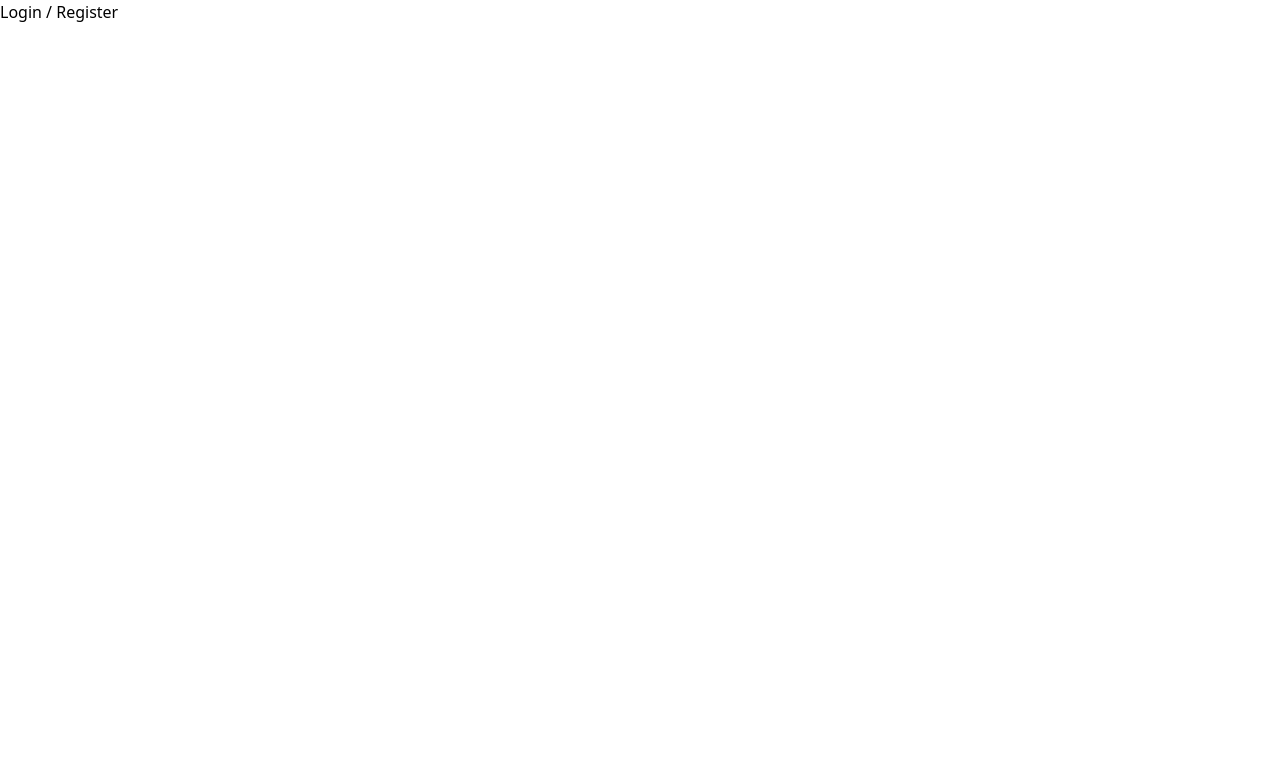
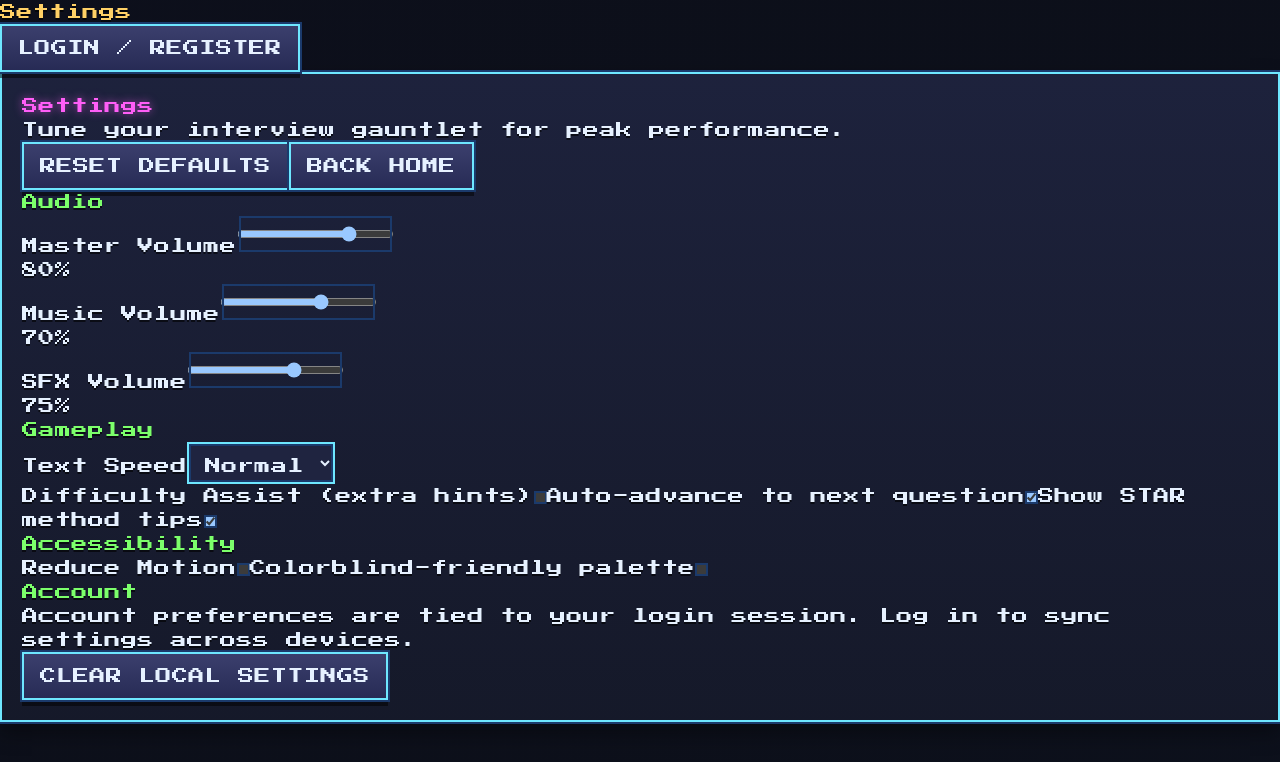
Before and after one commit to jacfrist/hr-pg, a React app in the folder frontend/: page /settings in a window 1280 px wide. Before the commit this address had no page. Shown: the top 762 px of the page. Built offline with nearby package versions, Linux system fonts and the light colour scheme; the HTML template or start-up script is replaced by a standard one.

Commit message:
add history page and update styling to be 16bit

```diff
--- a/frontend/src/App.tsx
+++ b/frontend/src/App.tsx
@@ -1,9 +1,11 @@
 import { useState } from 'react';
-import { BrowserRouter as Router, Routes, Route } from 'react-router-dom';
+import { BrowserRouter as Router, Routes, Route, Link } from 'react-router-dom';
 import Home from './pages/Home';
 import LevelSelect from './pages/LevelSelect';
 import Game from './pages/Game';
 import Results from './pages/Results';
+import Settings from './pages/Settings';
+import History from './pages/History';
 import LoginModal from './components/LoginModal';
 import { useAuth } from './context/AuthContext';
 
@@ -13,6 +15,22 @@
 
   return (
     <Router>
+      <div className="absolute top-4 left-4 z-10 flex items-center gap-2">
+        <Link
+          to="/settings"
+          className="bg-purple-600 hover:bg-purple-700 text-white font-bold py-2 px-4 rounded text-sm transition-colors border border-purple-400 inline-block"
+        >
+          Settings
+        </Link>
+        {user && (
+          <Link
+            to="/history"
+            className="bg-purple-600 hover:bg-purple-700 text-white font-bold py-2 px-4 rounded text-sm transition-colors border border-purple-400 inline-block"
+          >
+            History
+          </Link>
+        )}
+      </div>
       <div className="absolute top-4 right-4 z-10">
         {user ? (
           <div className="flex items-center gap-4">
@@ -41,6 +59,8 @@
         <Route path="/level-select" element={<LevelSelect />} />
         <Route path="/game" element={<Game />} />
         <Route path="/results" element={<Results />} />
+        <Route path="/settings" element={<Settings />} />
+        <Route path="/history" element={<History />} />
       </Routes>
     </Router>
   );
--- a/frontend/src/index.css
+++ b/frontend/src/index.css
@@ -1,9 +1,146 @@
+@import url('https://fonts.googleapis.com/css2?family=Press+Start+2P&display=swap');
+
 @tailwind base;
 @tailwind components;
 @tailwind utilities;
 
+:root {
+  color-scheme: dark;
+  --retro-bg: #0c0f1a;
+  --retro-bg-alt: #161a2b;
+  --retro-panel: #1f2440;
+  --retro-border: #6ee7ff;
+  --retro-border-dark: #1b3a6b;
+  --retro-primary: #ff5ef7;
+  --retro-secondary: #7cff6b;
+  --retro-accent: #ffd166;
+  --retro-text: #e6f1ff;
+  --retro-muted: #8aa0c3;
+  --retro-danger: #ff6b6b;
+}
+
+* {
+  box-sizing: border-box;
+}
+
+html, body, #root {
+  height: 100%;
+}
+
 body {
   margin: 0;
   min-height: 100vh;
-  font-family: system-ui, -apple-system, BlinkMacSystemFont, 'Segoe UI', Roboto, Oxygen, Ubuntu, Cantarell, 'Open Sans', 'Helvetica Neue', sans-serif;
+  font-family: 'Press Start 2P', system-ui, sans-serif;
+  background:
+    linear-gradient(180deg, rgba(12, 15, 26, 0.98), rgba(12, 15, 26, 0.98)),
+    repeating-linear-gradient(
+      90deg,
+      rgba(255, 255, 255, 0.03) 0,
+      rgba(255, 255, 255, 0.03) 2px,
+      transparent 2px,
+      transparent 6px
+    ),
+    repeating-linear-gradient(
+      0deg,
+      rgba(255, 255, 255, 0.02) 0,
+      rgba(255, 255, 255, 0.02) 2px,
+      transparent 2px,
+      transparent 6px
+    ),
+    radial-gradient(circle at top left, #2d1b5a, transparent 50%),
+    radial-gradient(circle at bottom right, #123b5a, transparent 50%);
+  color: var(--retro-text);
+  letter-spacing: 0.5px;
+  text-shadow: 0 2px 0 rgba(0, 0, 0, 0.6);
 }
+
+img, canvas, video {
+  image-rendering: pixelated;
+}
+
+a {
+  color: var(--retro-accent);
+  text-decoration: none;
+  border-bottom: 2px solid transparent;
+}
+
+a:hover {
+  border-bottom-color: var(--retro-accent);
+}
+
+button,
+input,
+select,
+textarea {
+  font-family: inherit;
+  letter-spacing: 0.5px;
+  color: var(--retro-text);
+}
+
+button {
+  background: linear-gradient(180deg, #3b3f6d, #272b55);
+  border: 2px solid var(--retro-border);
+  box-shadow: 0 0 0 2px var(--retro-border-dark), 0 6px 0 rgba(0, 0, 0, 0.5);
+  padding: 10px 16px;
+  text-transform: uppercase;
+  transition: transform 0.12s ease, box-shadow 0.12s ease, filter 0.12s ease;
+}
+
+button:hover {
+  filter: brightness(1.1);
+}
+
+button:active {
+  transform: translateY(2px);
+  box-shadow: 0 0 0 2px var(--retro-border-dark), 0 2px 0 rgba(0, 0, 0, 0.5);
+}
+
+input,
+select,
+textarea {
+  background: var(--retro-panel);
+  border: 2px solid var(--retro-border);
+  box-shadow: inset 0 0 0 2px var(--retro-border-dark);
+  padding: 10px 12px;
+}
+
+input::placeholder,
+textarea::placeholder {
+  color: var(--retro-muted);
+}
+
+hr {
+  border: none;
+  height: 4px;
+  background: linear-gradient(90deg, var(--retro-border), transparent);
+  opacity: 0.8;
+}
+
+::-webkit-scrollbar {
+  width: 12px;
+}
+
+::-webkit-scrollbar-track {
+  background: var(--retro-bg-alt);
+}
+
+::-webkit-scrollbar-thumb {
+  background: var(--retro-border);
+  border: 2px solid var(--retro-border-dark);
+}
+
+.retro-panel {
+  background: linear-gradient(180deg, rgba(31, 36, 64, 0.9), rgba(22, 26, 43, 0.9));
+  border: 2px solid var(--retro-border);
+  box-shadow: 0 0 0 2px var(--retro-border-dark), 0 10px 20px rgba(0, 0, 0, 0.4);
+  padding: 20px;
+}
+
+.retro-title {
+  color: var(--retro-primary);
+  text-shadow: 0 0 8px rgba(255, 94, 247, 0.6);
+}
+
+.retro-subtitle {
+  color: var(--retro-secondary);
+}
--- /dev/null
+++ b/frontend/src/pages/History.tsx
@@ -0,0 +1,162 @@
+import { useEffect, useState } from 'react';
+import { useNavigate } from 'react-router-dom';
+import axios from 'axios';
+import { API_BASE_URL } from '../config';
+import { useAuth } from '../context/AuthContext';
+
+type QuestionHistory = {
+  questionId: number;
+  turnIndex: number;
+  questionType: string | null;
+  prompt: string;
+  answer: string | null;
+  answeredAt: string | null;
+  score: number | null;
+  feedback: string | null;
+};
+
+type SessionHistory = {
+  sessionId: number;
+  role: string;
+  difficulty: string;
+  status: string;
+  startedAt: string | null;
+  endedAt: string | null;
+  questions: QuestionHistory[];
+};
+
+function formatRole(roleId: string) {
+  return roleId
+    .split('_')
+    .map(word => word.charAt(0).toUpperCase() + word.slice(1))
+    .join(' ');
+}
+
+function formatTimestamp(value: string | null) {
+  if (!value) return '—';
+  const date = new Date(value);
+  return Number.isNaN(date.getTime()) ? value : date.toLocaleString();
+}
+
+function History() {
+  const navigate = useNavigate();
+  const { user, token } = useAuth();
+  const [history, setHistory] = useState<SessionHistory[]>([]);
+  const [loading, setLoading] = useState(false);
+  const [error, setError] = useState('');
+
+  useEffect(() => {
+    if (!token) return;
+
+    const fetchHistory = async () => {
+      setLoading(true);
+      setError('');
+      try {
+        const response = await axios.get(`${API_BASE_URL}/api/history`, {
+          headers: { Authorization: `Bearer ${token}` }
+        });
+        setHistory(response.data.history || []);
+      } catch (err: unknown) {
+        if (axios.isAxiosError(err)) {
+          setError(err.response?.data?.message || 'Unable to load history.');
+        } else {
+          setError('Unable to load history.');
+        }
+      } finally {
+        setLoading(false);
+      }
+    };
+
+    fetchHistory();
+  }, [token]);
+
+  if (!user) {
+    return (
+      <div className="min-h-screen flex items-center justify-center p-4">
+        <div className="retro-panel max-w-xl w-full text-center space-y-4">
+          <h1 className="text-2xl retro-title">History Locked</h1>
+          <p className="text-sm text-purple-200">
+            Log in to view your previous interview sessions, answers, and feedback.
+          </p>
+          <button onClick={() => navigate('/')} className="text-xs">
+            Back Home
+          </button>
+        </div>
+      </div>
+    );
+  }
+
+  return (
+    <div className="min-h-screen p-4">
+      <div className="max-w-4xl mx-auto space-y-6">
+        <div className="retro-panel flex flex-col sm:flex-row sm:items-center sm:justify-between gap-4">
+          <div>
+            <h1 className="text-3xl retro-title">Session History</h1>
+            <p className="text-sm text-purple-200">Review your past interview battles.</p>
+          </div>
+          <button onClick={() => navigate('/')} className="text-xs">
+            Back Home
+          </button>
+        </div>
+
+        {loading && (
+          <div className="retro-panel text-center text-sm text-purple-200">Loading history...</div>
+        )}
+
+        {error && (
+          <div className="retro-panel text-center text-sm text-red-300">{error}</div>
+        )}
+
+        {!loading && !error && history.length === 0 && (
+          <div className="retro-panel text-center text-sm text-purple-200">
+            No sessions yet. Finish a game to see your answers here.
+          </div>
+        )}
+
+        <div className="space-y-6">
+          {history.map((session) => (
+            <div key={session.sessionId} className="retro-panel space-y-4">
+              <div className="flex flex-col md:flex-row md:items-center md:justify-between gap-2">
+                <div>
+                  <div className="text-lg text-white">{formatRole(session.role)}</div>
+                  <div className="text-xs text-purple-200">
+                    Difficulty: {session.difficulty} · Status: {session.status}
+                  </div>
+                </div>
+                <div className="text-xs text-purple-300">
+                  Started: {formatTimestamp(session.startedAt)}
+                  <br />
+                  Ended: {formatTimestamp(session.endedAt)}
+                </div>
+              </div>
+
+              <div className="space-y-4">
+                {session.questions.map((question) => (
+                  <div key={question.questionId} className="bg-purple-950 bg-opacity-40 border border-purple-700 p-4">
+                    <div className="text-xs text-purple-300 mb-2">
+                      Q{question.turnIndex} · {question.questionType || 'Question'}
+                    </div>
+                    <div className="text-sm text-white mb-3">{question.prompt}</div>
+                    <div className="text-xs text-purple-200 mb-2">Your Answer</div>
+                    <div className="text-sm text-purple-100 mb-3">
+                      {question.answer || 'No answer recorded.'}
+                    </div>
+                    <div className="text-xs text-purple-200 mb-1">Feedback</div>
+                    <div className="text-sm text-purple-100">
+                      {question.feedback || 'No feedback yet.'}
+                    </div>
+                    <div className="text-xs text-purple-300 mt-3">
+                      Score: {question.score ?? '—'} · Answered: {formatTimestamp(question.answeredAt)}
+                    </div>
+                  </div>
+                ))}
+              </div>
+            </div>
+          ))}
+        </div>
+      </div>
+    </div>
+  );
+}
+
+export default History;
```
Also changed, not shown: 1 other file (tests, documents, lock files or other folders).
